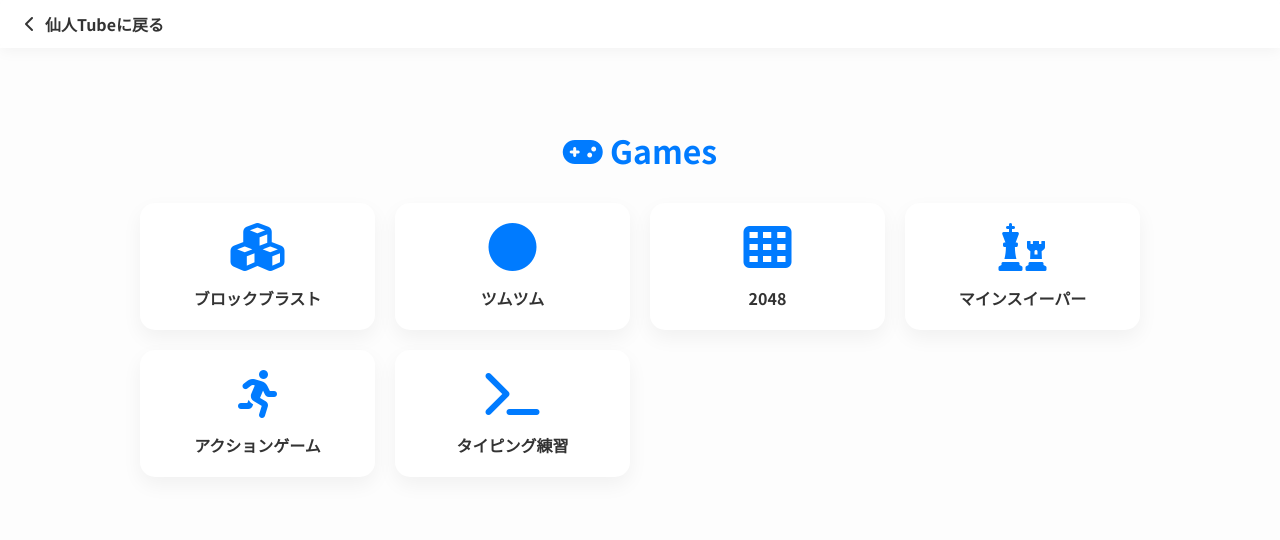
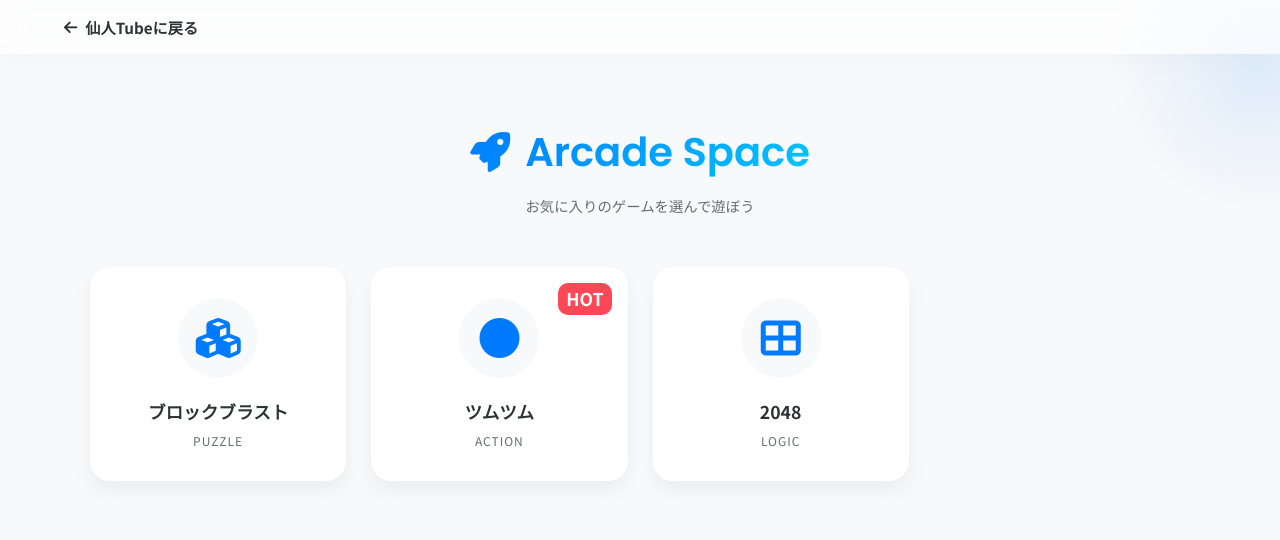
Before and after one commit to toka-kun/Sennin-Plus, a FastAPI app: page /games in a window 1280 px wide. Shown: the top 540 px of the page. Run offline with FastAPI, Linux system fonts and the light colour scheme.

Commit message:
Update games.html

```diff
--- a/templates/games.html
+++ b/templates/games.html
@@ -4,108 +4,203 @@
 <head>
     <meta charset="UTF-8">
     <meta name="viewport" content="width=device-width, initial-scale=1.0">
-    <meta http-equiv="Content-Type" content="text/html; charset=UTF-8">
-    <meta name="robots" content="noindex,nofollow">
     <title>Games - 仙人Tube</title>
     <link rel="icon" href="/img/logo/favicon.ico">
-
-    <link href="https://fonts.googleapis.com/css2?family=Noto+Sans+JP:wght@400;700&display=swap" rel="stylesheet">
+    <link href="https://fonts.googleapis.com/css2?family=Noto+Sans+JP:wght@400;700&family=Poppins:wght@600&display=swap" rel="stylesheet">
     <link rel="stylesheet" href="https://cdnjs.cloudflare.com/ajax/libs/font-awesome/6.0.0/css/all.min.css">
 
     <style>
         :root {
-            --primary-color: #007bff;
-            --bg-light: #fdfdfd;
-            --text-dark: #333333;
-            --glass-bg: rgba(255, 255, 255, 0.8);
+            --primary-gradient: linear-gradient(135deg, #007bff, #00c6ff);
+            --bg-light: #f8f9fa;
+            --card-bg: #ffffff;
+            --text-main: #2d3436;
+            --text-sub: #636e72;
+            --accent-color: #007bff;
         }
 
-        html, body {
+        @media (prefers-color-scheme: dark) {
+            :root {
+                --bg-light: #0f172a;
+                --card-bg: #1e293b;
+                --text-main: #f1f5f9;
+                --text-sub: #94a3b8;
+                --accent-color: #38bdf8;
+            }
+        }
+
+        body {
             font-family: 'Noto Sans JP', sans-serif;
             margin: 0;
             padding: 0;
             background-color: var(--bg-light);
-            color: var(--text-dark);
+            color: var(--text-main);
+            line-height: 1.6;
+            overflow-x: hidden;
+        }
+
+        /* 装飾的な背景のボケ */
+        body::before {
+            content: "";
+            position: fixed;
+            top: -10%;
+            right: -10%;
+            width: 300px;
+            height: 300px;
+            background: radial-gradient(circle, rgba(0, 123, 255, 0.1) 0%, transparent 70%);
+            z-index: -1;
         }
 
         #top-bar {
             position: fixed;
             top: 0;
             width: 100%;
-            background-color: var(--glass-bg);
-            backdrop-filter: blur(10px);
+            background: rgba(255, 255, 255, 0.7);
+            backdrop-filter: blur(12px);
+            -webkit-backdrop-filter: blur(12px);
             z-index: 1000;
-            padding: 12px 25px;
+            padding: 15px 5%;
             display: flex;
             align-items: center;
-            box-shadow: 0 2px 15px rgba(0, 0, 0, 0.05);
+            box-shadow: 0 4px 30px rgba(0, 0, 0, 0.03);
             box-sizing: border-box;
         }
 
         #top-bar a {
             text-decoration: none;
-            color: var(--text-dark);
+            color: var(--text-main);
             font-weight: 700;
+            font-size: 0.95rem;
+            transition: opacity 0.2s;
             display: flex;
             align-items: center;
-            gap: 10px;
+            gap: 8px;
+        }
+
+        #top-bar a:hover {
+            opacity: 0.7;
         }
 
         #contents {
-            padding: 100px 20px 40px;
-            max-width: 1000px;
+            padding: 120px 20px 60px;
+            max-width: 1100px;
             margin: 0 auto;
+        }
+
+        .header-group {
             text-align: center;
+            margin-bottom: 50px;
         }
 
         h2 {
-            font-size: 2em;
-            margin-bottom: 30px;
-            color: var(--primary-color);
+            font-family: 'Poppins', 'Noto Sans JP', sans-serif;
+            font-size: 2.5rem;
+            margin: 0;
+            background: var(--primary-gradient);
+            -webkit-background-clip: text;
+            -webkit-text-fill-color: transparent;
+            display: inline-flex;
+            align-items: center;
+            gap: 15px;
+        }
+
+        .subtitle {
+            color: var(--text-sub);
+            margin-top: 10px;
+            font-size: 0.9rem;
         }
 
         .game-grid {
             display: grid;
-            grid-template-columns: repeat(auto-fill, minmax(200px, 1fr));
-            gap: 20px;
+            grid-template-columns: repeat(auto-fill, minmax(240px, 1fr));
+            gap: 25px;
         }
 
         .game-card {
-            background: white;
-            border-radius: 15px;
-            padding: 20px;
-            box-shadow: 0 8px 20px rgba(0,0,0,0.05);
-            transition: all 0.3s ease;
+            background: var(--card-bg);
+            border-radius: 20px;
+            padding: 30px 20px;
+            box-shadow: 0 10px 20px rgba(0, 0, 0, 0.05);
+            transition: all 0.4s cubic-bezier(0.175, 0.885, 0.32, 1.275);
             text-decoration: none;
             color: inherit;
             display: flex;
             flex-direction: column;
             align-items: center;
-            gap: 15px;
+            position: relative;
+            border: 1px solid rgba(255, 255, 255, 0.1);
         }
 
         .game-card:hover {
-            transform: translateY(-5px);
-            box-shadow: 0 12px 30px rgba(0,123,255,0.2);
+            transform: translateY(-10px);
+            box-shadow: 0 20px 40px rgba(0, 123, 255, 0.15);
+            border-color: var(--accent-color);
+        }
+
+        .icon-wrapper {
+            width: 80px;
+            height: 80px;
+            background: var(--bg-light);
+            border-radius: 50%;
+            display: flex;
+            align-items: center;
+            justify-content: center;
+            margin-bottom: 20px;
+            transition: transform 0.3s ease;
+        }
+
+        .game-card:hover .icon-wrapper {
+            transform: scale(1.1) rotate(5deg);
         }
 
         .game-card i {
-            font-size: 3em;
-            color: var(--primary-color);
+            font-size: 2.5rem;
+            color: var(--accent-color);
         }
 
         .game-card span {
             font-weight: 700;
+            font-size: 1.1rem;
+            margin-bottom: 5px;
         }
 
-        @media (prefers-color-scheme: dark) {
-            :root {
-                --bg-light: #121212;
-                --text-dark: #e0e0e0;
-                --glass-bg: rgba(30, 30, 30, 0.85);
+        .game-card .category {
+            font-size: 0.75rem;
+            color: var(--text-sub);
+            text-transform: uppercase;
+            letter-spacing: 1px;
+        }
+
+        /* バッジ表示（新着ゲーム用など） */
+        .badge {
+            position: absolute;
+            top: 15px;
+            right: 15px;
+            background: #ff4757;
+            color: white;
+            font-size: 0.7rem;
+            padding: 2px 8px;
+            border-radius: 10px;
+            font-weight: bold;
+        }
+
+        @media (max-width: 600px) {
+            .game-grid {
+                grid-template-columns: repeat(2, 1fr);
+                gap: 15px;
             }
             .game-card {
-                background: #252525;
+                padding: 20px 10px;
+            }
+            .icon-wrapper {
+                width: 60px;
+                height: 60px;
+            }
+            .game-card i {
+                font-size: 1.8rem;
+            }
+            h2 {
+                font-size: 1.8rem;
             }
         }
     </style>
@@ -113,35 +208,39 @@
 
 <body>
     <header id="top-bar">
-        <a href="/"><i class="fas fa-chevron-left"></i> 仙人Tubeに戻る</a>
+        <a href="/"><i class="fas fa-arrow-left"></i> 仙人Tubeに戻る</a>
     </header>
 
     <div id="contents">
-        <h2><i class="fas fa-gamepad"></i> Games</h2>
+        <div class="header-group">
+            <h2><i class="fas fa-rocket"></i> Arcade Space</h2>
+            <p class="subtitle">お気に入りのゲームを選んで遊ぼう</p>
+        </div>
+
         <div class="game-grid">
             <a href="/block.html" class="game-card">
-                <i class="fas fa-cubes"></i>
+                <div class="icon-wrapper">
+                    <i class="fas fa-cubes"></i>
+                </div>
                 <span>ブロックブラスト</span>
+                <div class="category">Puzzle</div>
             </a>
+
             <a href="/tumu.html" class="game-card">
-                <i class="fas fa-circle"></i>
+                <span class="badge">HOT</span>
+                <div class="icon-wrapper">
+                    <i class="fas fa-circle"></i>
+                </div>
                 <span>ツムツム</span>
+                <div class="category">Action</div>
             </a>
+
             <a href="/2048.html" class="game-card">
-                <i class="fas fa-th"></i>
+                <div class="icon-wrapper">
+                    <i class="fas fa-th-large"></i>
+                </div>
                 <span>2048</span>
-            </a>
-            <a href="#" class="game-card">
-                <i class="fas fa-chess"></i>
-                <span>マインスイーパー</span>
-            </a>
-            <a href="#" class="game-card">
-                <i class="fas fa-running"></i>
-                <span>アクションゲーム</span>
-            </a>
-            <a href="#" class="game-card">
-                <i class="fas fa-terminal"></i>
-                <span>タイピング練習</span>
+                <div class="category">Logic</div>
             </a>
         </div>
     </div>
```
